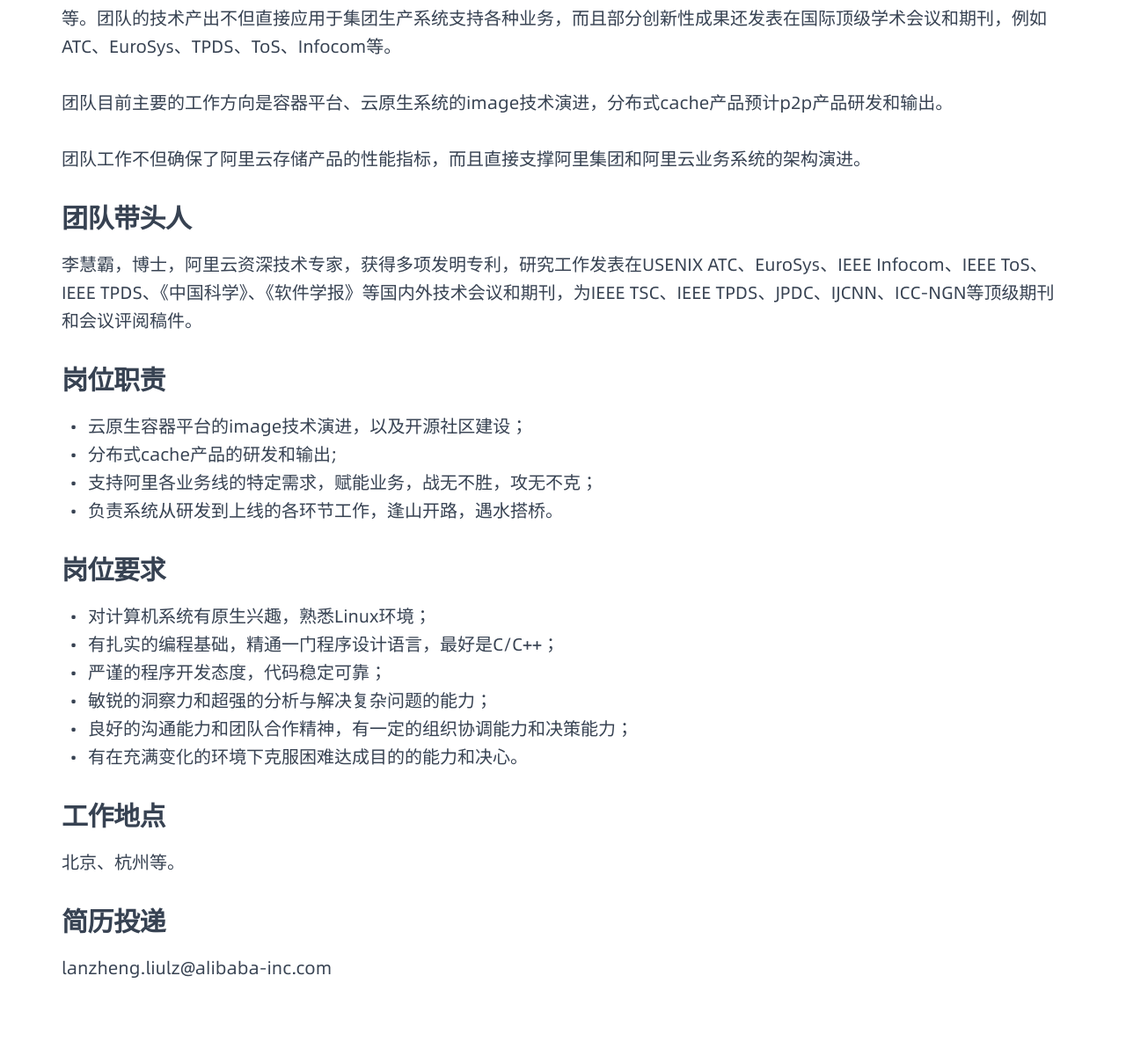
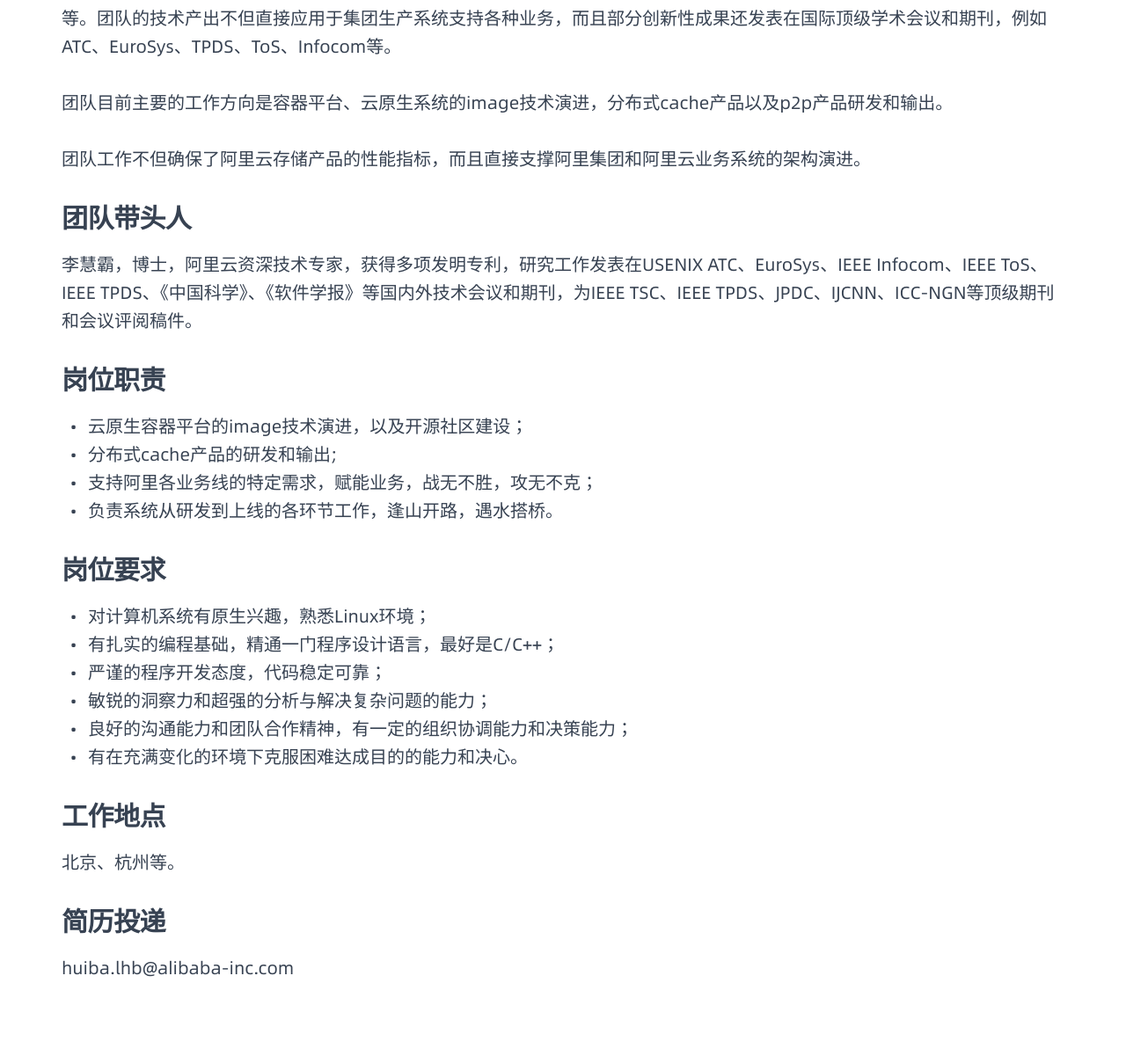
Before and after one commit to data-accelerator/data-accelerator.github.io, a Jekyll site: the page built from _posts/2022-03-03-JoinUs.markdown, in a window 1280 px wide. Shown: the part 572-1773 px from the top of the page at 88% size. Built offline with Jekyll 4.4.1, drawn with Linux system fonts in a browser that asks for light colours.

Commit message:
fix typo

```diff
--- a/_posts/2022-03-03-JoinUs.markdown
+++ b/_posts/2022-03-03-JoinUs.markdown
@@ -12,7 +12,7 @@
 
 我们主要的技术手段包括（但不限于）：通用文件缓存、基于P2P的热点分散、新型硬件的性能红利发觉、以及针对性定制优化等。团队的技术产出不但直接应用于集团生产系统支持各种业务，而且部分创新性成果还发表在国际顶级学术会议和期刊，例如ATC、EuroSys、TPDS、ToS、Infocom等。
 
-团队目前主要的工作方向是容器平台、云原生系统的image技术演进，分布式cache产品预计p2p产品研发和输出。
+团队目前主要的工作方向是容器平台、云原生系统的image技术演进，分布式cache产品以及p2p产品研发和输出。
 
 团队工作不但确保了阿里云存储产品的性能指标，而且直接支撑阿里集团和阿里云业务系统的架构演进。
 
@@ -38,4 +38,4 @@
 北京、杭州等。
 
 ### 简历投递
-lanzheng.liulz@alibaba-inc.com
+huiba.lhb@alibaba-inc.com
```
